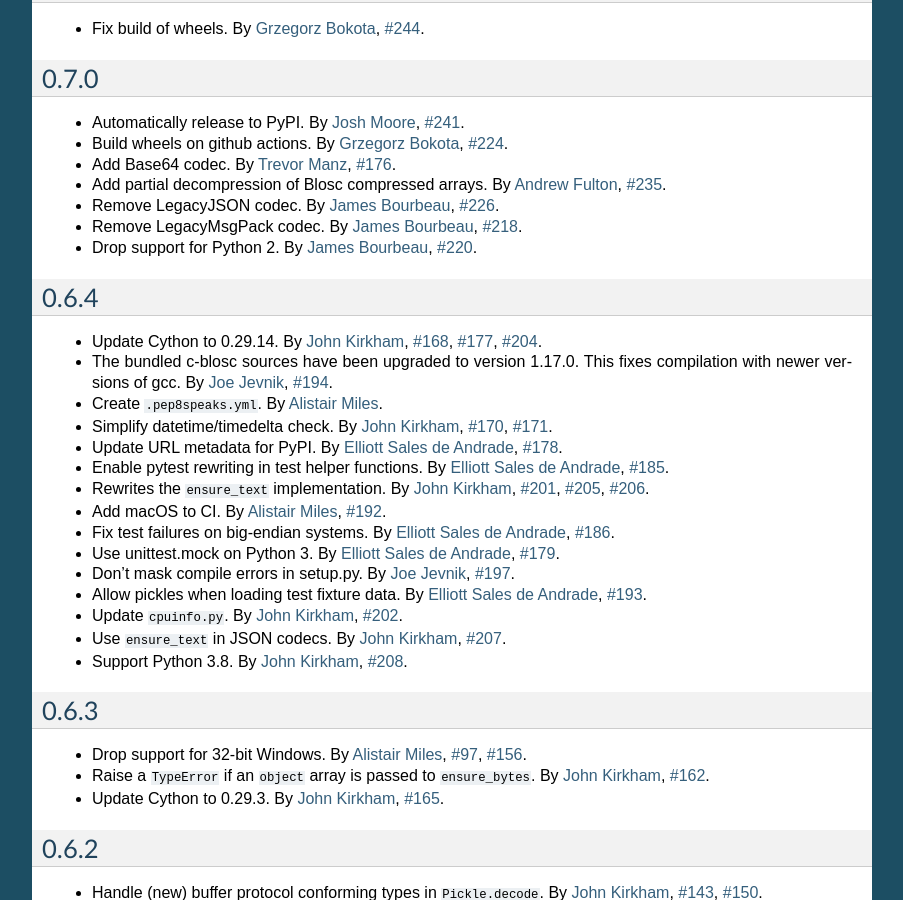
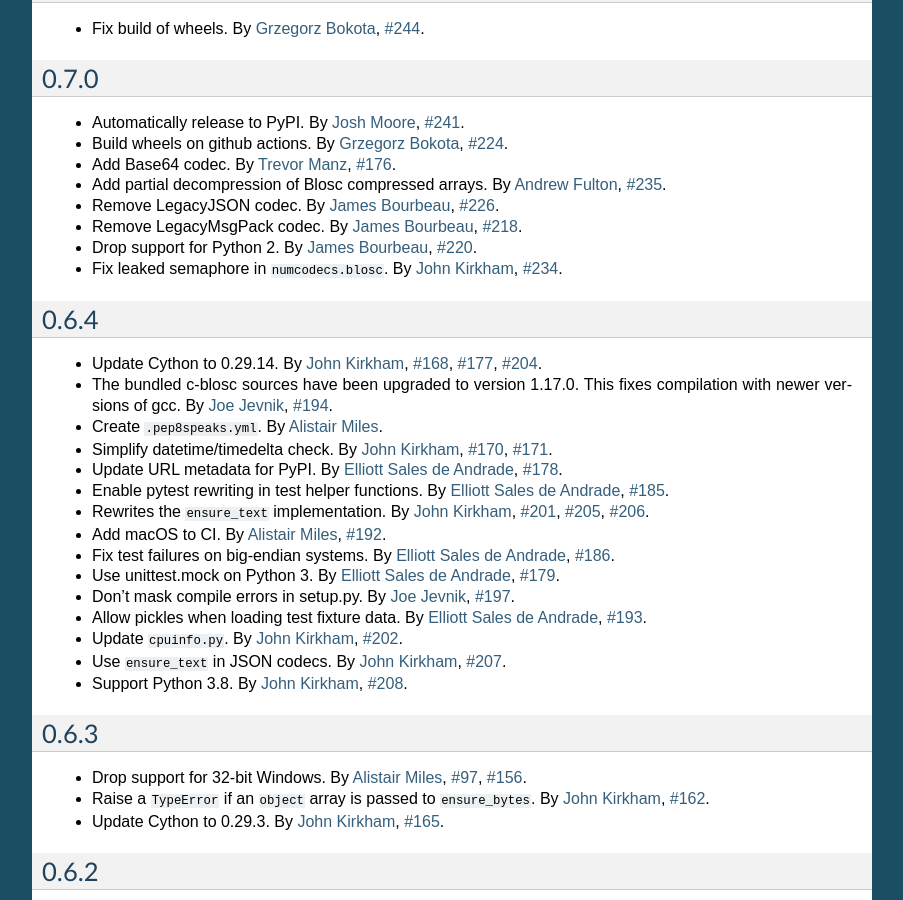
Before and after one commit to zarr-developers/numcodecs, a Sphinx documentation site: the page built from docs/release.rst, in a window 1280 px wide and 900 px high, scrolled down 1329 px. Shown: the whole window, without its empty margins (198-1101 px from the left). Built offline with Sphinx 7.4.7, drawn with Linux system fonts in a browser that asks for light colours; pages that are not in the unit, such as notebooks, are missing from menus; the version number could not be read and is left out.

```diff
--- a/docs/release.rst
+++ b/docs/release.rst
@@ -153,6 +153,9 @@
 
 * Drop support for Python 2.
   By :user:`James Bourbeau <jrbourbeau>`, :issue:`220`.
+
+* Fix leaked semaphore in ``numcodecs.blosc``.
+  By :user:`John Kirkham <jakirkham>`, :issue:`234`.
 
 
 .. _release_0.6.4:
```
Also changed, not shown: 1 other file.
